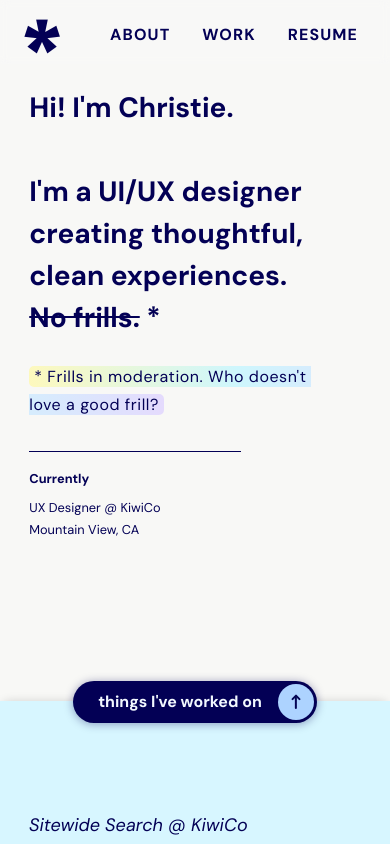
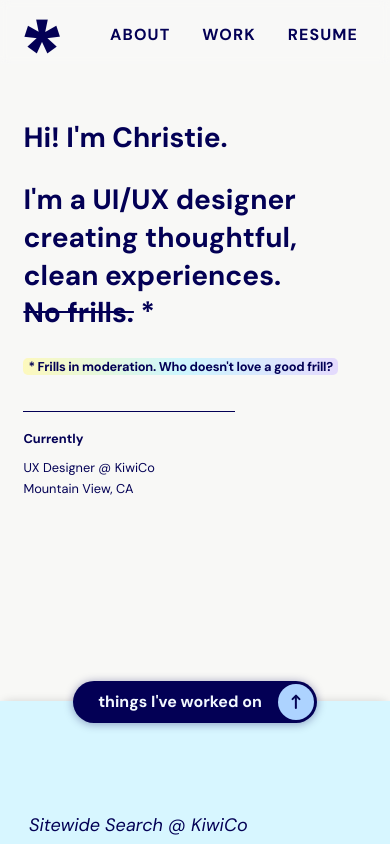
Before and after one commit to christiewarren/react-portfolio, a React (Create React App) app: page / in a window 390 px wide. Shown: the top 844 px of the page. Built offline with nearby package versions, Linux system fonts and the light colour scheme.

Commit message:
edits for mobile

```diff
--- a/src/App.css
+++ b/src/App.css
@@ -400,6 +400,11 @@ a{
   color: var(--navy);
 }
 
+.hi{
+  display: block;
+  margin-bottom: 2rem;
+}
+
 .welcome-text h4{
   text-align: center;
   color: #F9F8F5;
@@ -463,7 +468,7 @@ a{
   }
 
   .welcome-text {
-    width: 85%;
+    width: 88%;
   }
 
   .welcome-text h2 {
@@ -481,7 +486,7 @@ a{
   #welcome{
     height: 85vh;
     align-items: flex-start;
-    padding-top: 4rem;
+    padding-top: 6rem;
   }
 
   .welcome-text{
@@ -490,10 +495,23 @@ a{
 
   .welcome-text h2{
     font-size: 1.75rem;
+    line-height: 1.35;
+  }
+
+  .hi{
+    display: block;
+    margin-bottom: 1.5rem;
   }
 
   .currently{
     margin-top: 2rem;
+  }
+
+  .asterisk{
+    font-size: 0.8rem;
+    white-space: nowrap;
+    font-weight: bold;
+    letter-spacing: -0.015rem;
   }
 
 }
@@ -743,7 +761,7 @@ a{
   }
 
   .sm-proj-wrap.love{
-    margin-right: 2.5rem;
+    margin-right: 1.25rem;
     margin-left: 1rem;
   }
 
--- a/src/components/Home.js
+++ b/src/components/Home.js
@@ -12,7 +12,7 @@ export default function Home() {
       <>
       <section id="welcome">
         <div className="welcome-text">
-         <h2>Hi! I'm Christie.<br/><br/>I'm a UI/UX designer creating thoughtful, clean experiences. <span style={{textDecoration: 'line-through'}}>No&nbsp;frills.</span>&nbsp;*</h2>
+         <h2><span className='hi'>Hi! I'm Christie.</span>I'm a UI/UX designer creating thoughtful, clean experiences. <span style={{textDecoration: 'line-through'}}>No&nbsp;frills.</span>&nbsp;*</h2>
          <h3 className='asterisk'><span className='welcome-highlight'>* Frills in moderation. Who doesn't love a good frill?</span></h3>
          <div className='currently'>
             <p><b>Currently</b></p>
```
